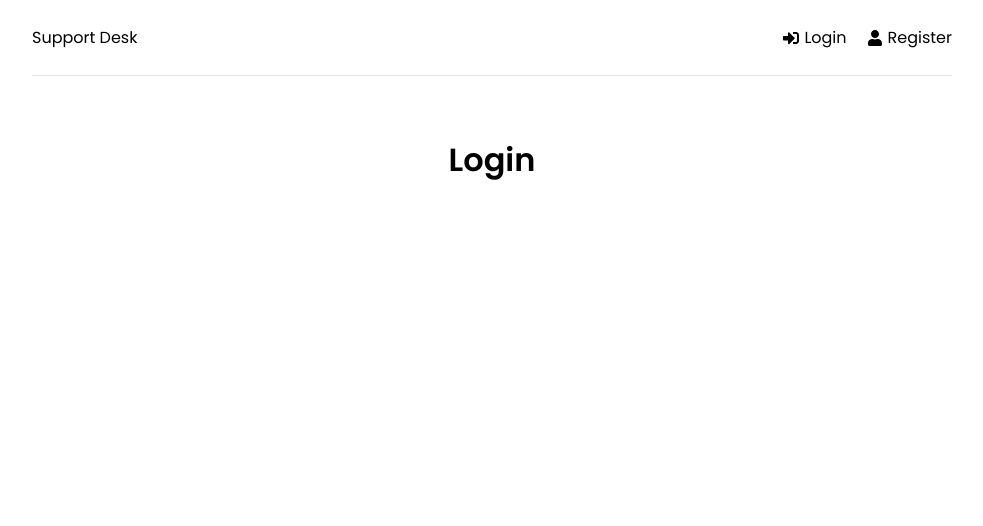
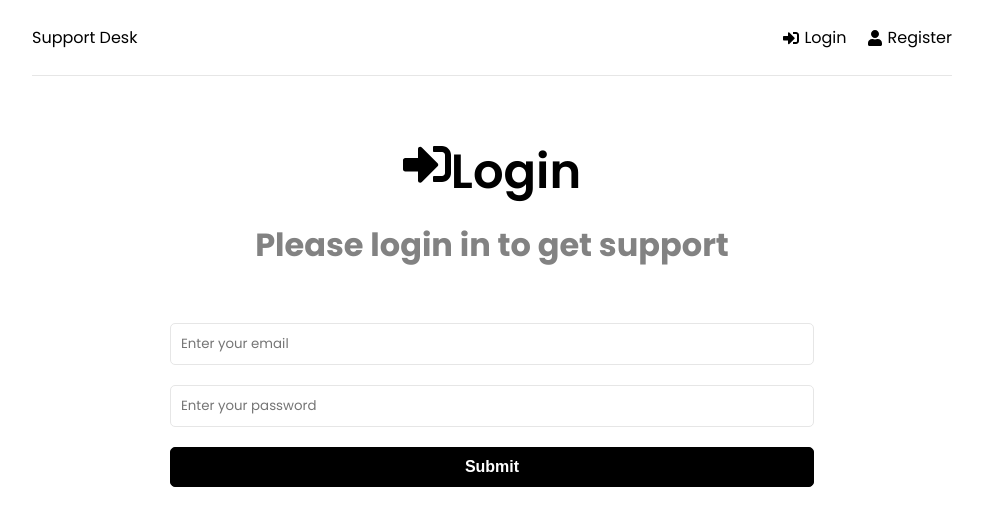
Before and after one commit to anubhavbagri/MERN-Support-Desk, a React (Create React App) app in the folder frontend/: page /login in a window 1280 px wide. Shown: the top 526 px of the page, without its empty margins (148-1131 px from the left). Built offline with nearby package versions, Linux system fonts and the light colour scheme.

Commit message:
feat: Login UI

```diff
--- a/frontend/src/pages/Login.jsx
+++ b/frontend/src/pages/Login.jsx
@@ -1,8 +1,68 @@
+import { useState } from 'react';
+import { toast } from 'react-toastify';
+import { FaSignInAlt } from 'react-icons/fa';
+
 function Login() {
+  const [formData, setFormData] = useState({
+    email: '',
+    password: '',
+  });
+
+  const { email, password } = formData;
+
+  const onChange = (e) => {
+    setFormData((prevState) => ({
+      ...prevState,
+      [e.target.name]: e.target.value,
+    }));
+  };
+
+  const onSubmit = (e) => {
+    e.preventDefault();
+  };
+
   return (
-    <div>
-      <h1>Login</h1>
-    </div>
+    <>
+      <section className="heading">
+        <h1>
+          <FaSignInAlt />
+          Login
+        </h1>
+        <p>Please login in to get support</p>
+      </section>
+
+      <section className="form">
+        <form onSubmit={onSubmit}>
+          <div className="form-group">
+            <input
+              type="email"
+              className="form-control"
+              id="email"
+              name="email"
+              value={email}
+              onChange={onChange}
+              placeholder="Enter your email"
+              required
+            />
+          </div>
+          <div className="form-group">
+            <input
+              type="password"
+              className="form-control"
+              id="password"
+              name="password"
+              value={password}
+              onChange={onChange}
+              placeholder="Enter your password"
+              required
+            />
+          </div>
+          <div className="form-group">
+            <button className="btn btn-block">Submit</button>
+          </div>
+        </form>
+      </section>
+    </>
   );
 }
 
```
